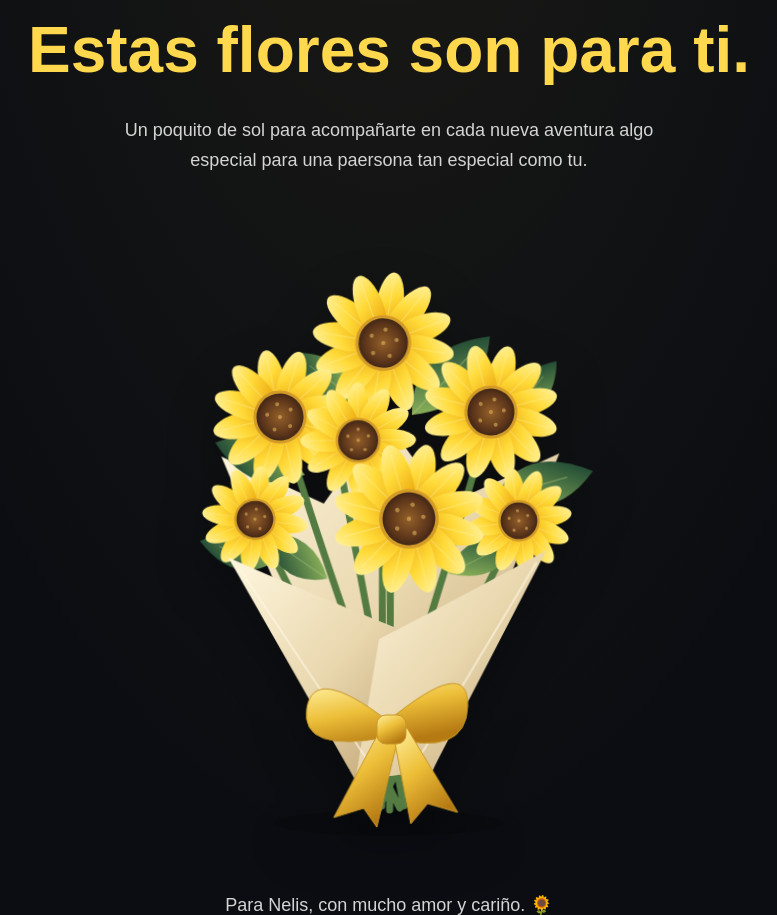
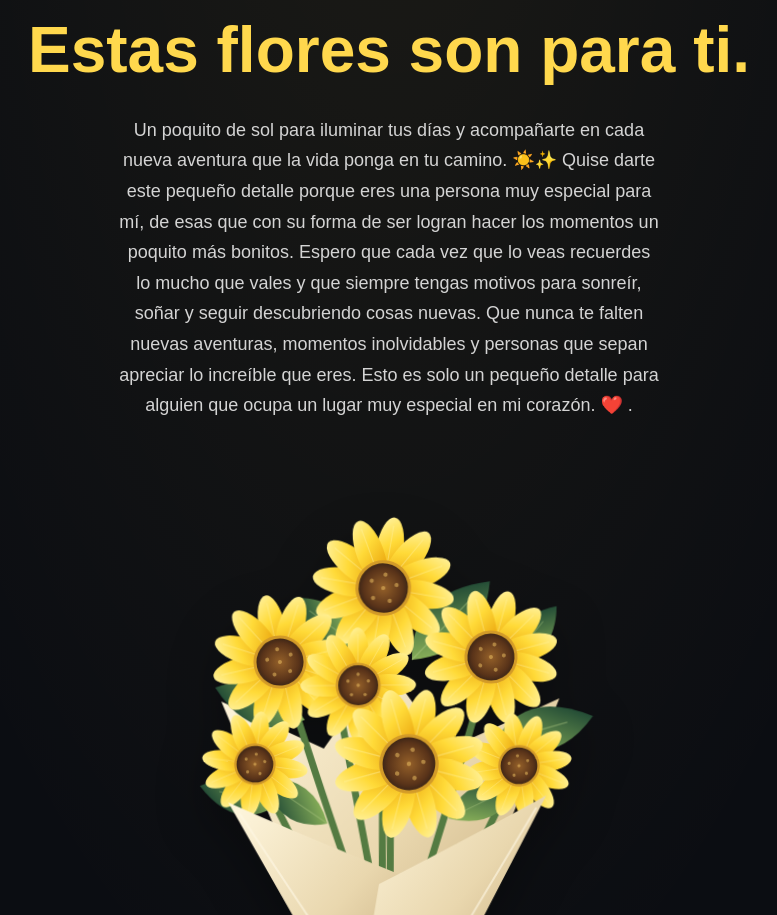
Before and after one commit to JCPR22/Nelis, a plain HTML site: page index.html in a window 1280 px wide. Shown: the part 1591-2506 px from the top of the page, without its empty margins (251-1028 px from the left). Drawn offline with Linux system fonts and the light colour scheme.

Commit message:
first commit

```diff
--- a/index.html
+++ b/index.html
@@ -1139,7 +1139,14 @@
   <section class="bouquet-finale" aria-labelledby="bouquet-title">
     <div class="eyebrow">Una última sorpresa</div>
     <h2 id="bouquet-title">Estas flores son para ti.</h2>
-    <p>Un poquito de sol para acompañarte en cada nueva aventura algo especial para una paersona tan especial como tu.</p>
+    <p>Un poquito de sol para iluminar tus días y acompañarte en cada nueva aventura que la vida ponga en tu camino. ☀️✨
+
+Quise darte este pequeño detalle porque eres una persona muy especial para mí, de esas que con su forma de ser logran hacer los momentos un poquito más bonitos.
+
+Espero que cada vez que lo veas recuerdes lo mucho que vales y que siempre tengas motivos para sonreír, soñar y seguir descubriendo cosas nuevas.
+
+Que nunca te falten nuevas aventuras, momentos inolvidables y personas que sepan apreciar lo increíble que eres. Esto es solo un pequeño detalle para alguien que ocupa un lugar muy especial en mi corazón. ❤️
+.</p>
     <svg class="drawn-bouquet" viewBox="0 0 520 650" role="img" aria-labelledby="bouquet-description">
       <defs>
         <linearGradient id="petal-gold" x2="0.3" y2="1">
```
Also changed, not shown: 1 other file.
